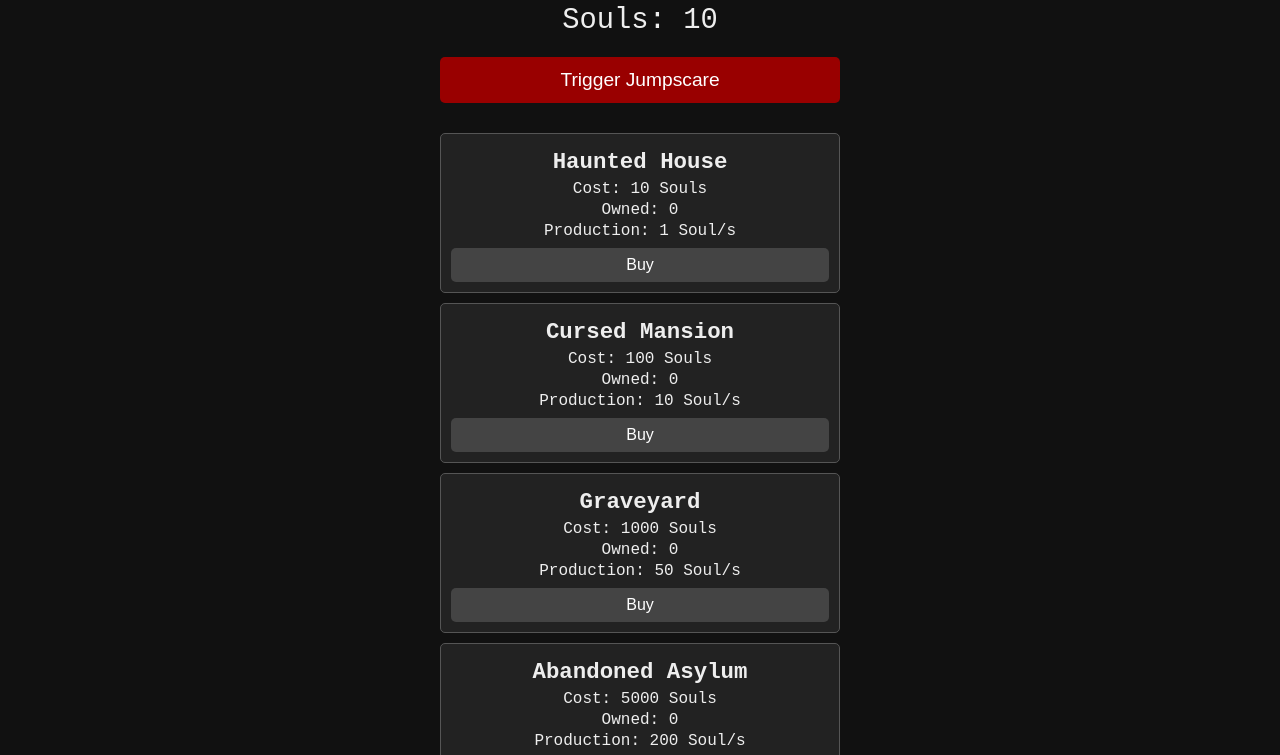
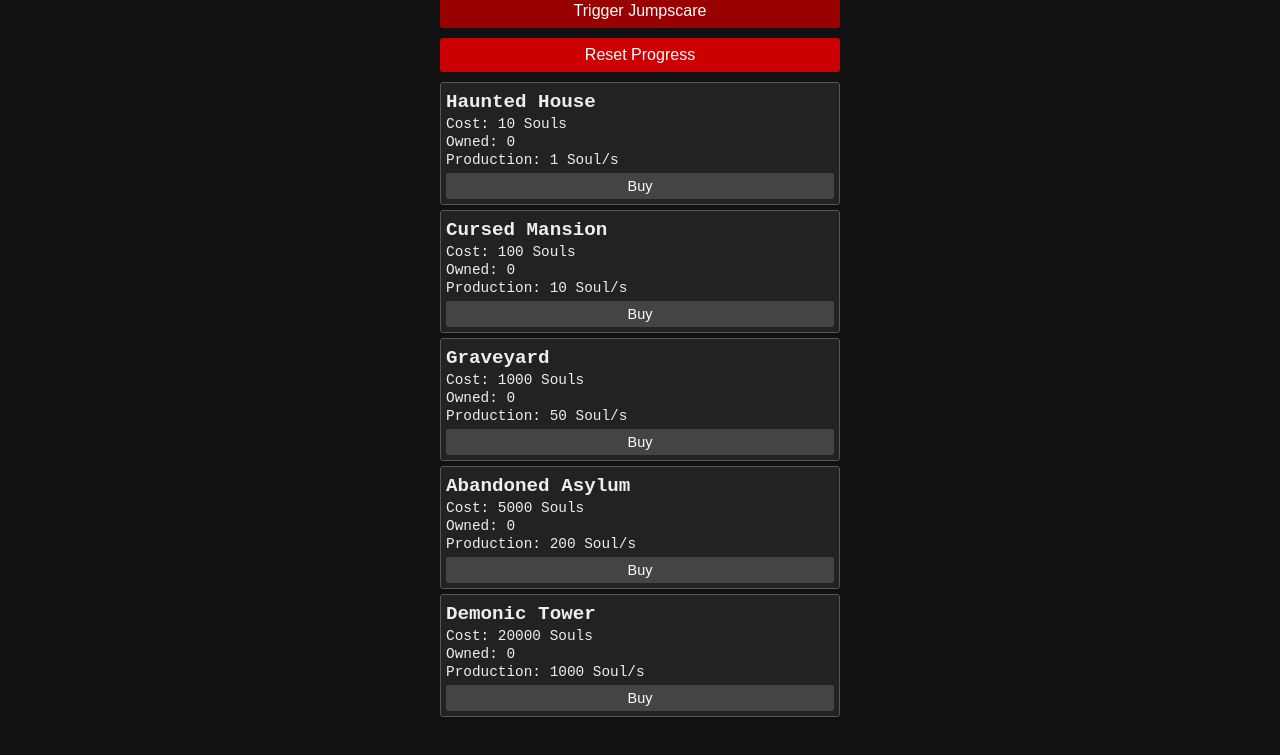
Before and after one commit to largefort/idlejumpscaretycoon, a plain HTML site: page index.html in a window 1280 px wide. Shown: the part 76-831 px from the top of the page. After the commit the page ends 803 px from the top, so only its background shows below. Drawn offline with Linux system fonts and the light colour scheme.

Commit message:
Update index.html

```diff
--- a/index.html
+++ b/index.html
@@ -4,72 +4,97 @@
   <meta charset="UTF-8">
   <!-- Viewport meta tag for responsive design on mobile devices -->
   <meta name="viewport" content="width=device-width, initial-scale=1.0">
-  <title>Idle Jumpscare Tycoon - Mobile</title>
+  <title>Idle Jumpscare Tycoon - Compact</title>
   <style>
-    /* Mobile-first styles */
+    /* Compact UI design for mobile */
     body {
       background-color: #111;
       color: #eee;
+      margin: 0;
+      padding: 0;
       font-family: 'Courier New', Courier, monospace;
+    }
+    /* Fixed header for counters */
+    #header {
+      position: fixed;
+      top: 0;
+      left: 0;
+      width: 100%;
+      background-color: #222;
+      color: #fff;
+      padding: 5px;
       text-align: center;
+      box-shadow: 0 2px 5px rgba(0,0,0,0.5);
+      z-index: 1000;
+    }
+    #header h1 {
+      font-size: 1.4em;
       margin: 0;
-      padding: 10px;
+    }
+    #counters {
+      margin-top: 3px;
+      display: flex;
+      justify-content: space-around;
+    }
+    #counters div {
+      font-size: 0.9em;
+    }
+    /* Main content container below header */
+    #content {
+      margin-top: 60px; /* space for fixed header */
+      padding: 5px;
       display: flex;
       flex-direction: column;
       align-items: center;
     }
-    h1 {
-      font-size: 2.2em;
-      margin: 10px 0;
-    }
-    #souls {
-      font-size: 1.8em;
-      margin: 10px 0;
-    }
-    #jumpscareButton {
+    #jumpscareButton, #resetButton {
       background-color: #900;
       color: #fff;
       border: none;
-      padding: 12px 20px;
-      font-size: 1.2em;
+      padding: 8px 12px;
+      font-size: 1em;
       cursor: pointer;
-      border-radius: 5px;
+      border-radius: 3px;
       width: 90%;
       max-width: 400px;
-      margin: 10px auto;
+      margin: 5px auto;
+    }
+    /* Make reset button stand out with a different color */
+    #resetButton {
+      background-color: #c00;
     }
     #buildings {
       width: 100%;
       max-width: 400px;
-      margin: 20px auto;
+      margin: 5px auto;
       display: flex;
       flex-direction: column;
-      gap: 10px;
+      gap: 5px;
     }
     .building {
       border: 1px solid #555;
-      padding: 10px;
+      padding: 5px;
       background-color: #222;
-      border-radius: 5px;
+      border-radius: 3px;
     }
     .building h3 {
-      margin: 5px 0;
-      font-size: 1.4em;
+      margin: 3px 0;
+      font-size: 1.2em;
     }
     .building p {
-      margin: 3px 0;
-      font-size: 1em;
+      margin: 2px 0;
+      font-size: 0.9em;
     }
     .buy {
       background-color: #444;
       color: #fff;
       border: none;
-      padding: 8px 15px;
-      font-size: 1em;
+      padding: 5px 10px;
+      font-size: 0.9em;
       cursor: pointer;
-      border-radius: 5px;
+      border-radius: 3px;
       width: 100%;
-      margin-top: 5px;
+      margin-top: 3px;
     }
     .buy:hover {
       background-color: #666;
@@ -77,104 +102,125 @@
   </style>
 </head>
 <body>
-  <h1>Idle Jumpscare Tycoon</h1>
-  <div id="souls">Souls: 10</div>
+  <!-- Fixed header with counters -->
+  <div id="header">
+    <h1 id="gameTitle">Idle Jumpscare Tycoon</h1>
+    <div id="counters">
+      <div id="soulsCounter">Souls: 10</div>
+      <div id="spsCounter">SPS: 0</div>
+    </div>
+  </div>
+  <div id="content">
     <button id="jumpscareButton">Trigger Jumpscare</button>
+    <!-- New Reset Progress button -->
+    <button id="resetButton">Reset Progress</button>
     <div id="buildings">
       <!-- Haunted House -->
       <div class="building" data-id="hauntedHouse">
         <h3>Haunted House</h3>
-      <p>Cost: <span class="cost">10</span> Souls</p>
-      <p>Owned: <span class="owned">0</span></p>
-      <p>Production: <span class="production">1</span> Soul/s</p>
+        <p class="costLine">Cost: <span class="cost">10</span> Souls</p>
+        <p class="ownedLine">Owned: <span class="owned">0</span></p>
+        <p class="productionLine">Production: <span class="production">1</span> Soul/s</p>
         <button class="buy">Buy</button>
       </div>
       <!-- Cursed Mansion -->
       <div class="building" data-id="cursedMansion">
         <h3>Cursed Mansion</h3>
-      <p>Cost: <span class="cost">100</span> Souls</p>
-      <p>Owned: <span class="owned">0</span></p>
-      <p>Production: <span class="production">10</span> Soul/s</p>
+        <p class="costLine">Cost: <span class="cost">100</span> Souls</p>
+        <p class="ownedLine">Owned: <span class="owned">0</span></p>
+        <p class="productionLine">Production: <span class="production">10</span> Soul/s</p>
         <button class="buy">Buy</button>
       </div>
       <!-- Graveyard -->
       <div class="building" data-id="graveyard">
         <h3>Graveyard</h3>
-      <p>Cost: <span class="cost">1000</span> Souls</p>
-      <p>Owned: <span class="owned">0</span></p>
-      <p>Production: <span class="production">50</span> Soul/s</p>
+        <p class="costLine">Cost: <span class="cost">1000</span> Souls</p>
+        <p class="ownedLine">Owned: <span class="owned">0</span></p>
+        <p class="productionLine">Production: <span class="production">50</span> Soul/s</p>
         <button class="buy">Buy</button>
       </div>
       <!-- Abandoned Asylum -->
       <div class="building" data-id="abandonedAsylum">
         <h3>Abandoned Asylum</h3>
-      <p>Cost: <span class="cost">5000</span> Souls</p>
-      <p>Owned: <span class="owned">0</span></p>
-      <p>Production: <span class="production">200</span> Soul/s</p>
+        <p class="costLine">Cost: <span class="cost">5000</span> Souls</p>
+        <p class="ownedLine">Owned: <span class="owned">0</span></p>
+        <p class="productionLine">Production: <span class="production">200</span> Soul/s</p>
         <button class="buy">Buy</button>
       </div>
       <!-- Demonic Tower -->
       <div class="building" data-id="demonicTower">
         <h3>Demonic Tower</h3>
-      <p>Cost: <span class="cost">20000</span> Souls</p>
-      <p>Owned: <span class="owned">0</span></p>
-      <p>Production: <span class="production">1000</span> Soul/s</p>
+        <p class="costLine">Cost: <span class="cost">20000</span> Souls</p>
+        <p class="ownedLine">Owned: <span class="owned">0</span></p>
+        <p class="productionLine">Production: <span class="production">1000</span> Soul/s</p>
         <button class="buy">Buy</button>
+      </div>
     </div>
   </div>
 
   <script>
-    // Game state variables
-    // New players start with 10 souls.
-    let souls = 10;
-    const buildings = {
-      hauntedHouse: {
-        name: "Haunted House",
-        cost: 10,
-        production: 1,
-        owned: 0,
-        costMultiplier: 1.15
+    /*************** Translation System ***************/
+    const translationData = {
+      en: {
+        title: "Idle Jumpscare Tycoon",
+        souls: "Souls",
+        sps: "SPS",
+        triggerJumpscare: "Trigger Jumpscare",
+        hauntedHouse: "Haunted House",
+        cursedMansion: "Cursed Mansion",
+        graveyard: "Graveyard",
+        abandonedAsylum: "Abandoned Asylum",
+        demonicTower: "Demonic Tower",
+        cost: "Cost",
+        owned: "Owned",
+        production: "Production",
+        soulPerSec: "Soul/s",
+        notEnoughSouls: "Not enough souls to buy",
+        jumpscareSuccess: "Jumpscare successful! Humans trembled with fear—collecting",
+        jumpscareSouls: "souls!",
+        needBuilding: "You need to own at least one building to scare humans!",
+        buy: "Buy"
       },
-      cursedMansion: {
-        name: "Cursed Mansion",
-        cost: 100,
-        production: 10,
-        owned: 0,
-        costMultiplier: 1.15
-      },
-      graveyard: {
-        name: "Graveyard",
-        cost: 1000,
-        production: 50,
-        owned: 0,
-        costMultiplier: 1.15
-      },
-      abandonedAsylum: {
-        name: "Abandoned Asylum",
-        cost: 5000,
-        production: 200,
-        owned: 0,
-        costMultiplier: 1.15
-      },
-      demonicTower: {
-        name: "Demonic Tower",
-        cost: 20000,
-        production: 1000,
-        owned: 0,
-        costMultiplier: 1.15
+      es: {
+        title: "Idle Jumpscare Tycoon",
+        souls: "Almas",
+        sps: "APS",
+        triggerJumpscare: "Activar Sustazo",
+        hauntedHouse: "Casa Embrujada",
+        cursedMansion: "Mansión Maldita",
+        graveyard: "Cementerio",
+        abandonedAsylum: "Manicomio Abandonado",
+        demonicTower: "Torre Demoníaca",
+        cost: "Costo",
+        owned: "Poseídas",
+        production: "Producción",
+        soulPerSec: "Alma/s",
+        notEnoughSouls: "¡No tienes suficientes almas para comprar",
+        jumpscareSuccess: "¡Susto exitoso! Los humanos temblaron de miedo, ¡has recolectado",
+        jumpscareSouls: "almas!",
+        needBuilding: "¡Necesitas poseer al menos un edificio para asustar a los humanos!",
+        buy: "Comprar"
       }
     };
 
-    // Save game state to localStorage
+    const userLang = navigator.language.substring(0, 2);
+    const texts = translationData[userLang] ? translationData[userLang] : translationData['en'];
+
+    /*************** Game State & Functions ***************/
+    let souls = 10;
+    const buildings = {
+      hauntedHouse: { name: "Haunted House", cost: 10, production: 1, owned: 0, costMultiplier: 1.15 },
+      cursedMansion: { name: "Cursed Mansion", cost: 100, production: 10, owned: 0, costMultiplier: 1.15 },
+      graveyard: { name: "Graveyard", cost: 1000, production: 50, owned: 0, costMultiplier: 1.15 },
+      abandonedAsylum: { name: "Abandoned Asylum", cost: 5000, production: 200, owned: 0, costMultiplier: 1.15 },
+      demonicTower: { name: "Demonic Tower", cost: 20000, production: 1000, owned: 0, costMultiplier: 1.15 }
+    };
+
     function saveGame() {
-      const saveData = {
-        souls: souls,
-        buildings: buildings
-      };
+      const saveData = { souls: souls, buildings: buildings };
       localStorage.setItem('idleJumpscareTycoonSave', JSON.stringify(saveData));
     }
 
-    // Load game state from localStorage
     function loadGame() {
       const saveData = localStorage.getItem('idleJumpscareTycoonSave');
       if (saveData) {
@@ -191,9 +237,34 @@
       }
     }
 
-    // Update the display for souls and building stats
+    function applyTranslations() {
+      document.getElementById("gameTitle").innerText = texts.title;
+      document.getElementById("jumpscareButton").innerText = texts.triggerJumpscare;
+      document.querySelectorAll(".building").forEach(function(buildingElem) {
+        const id = buildingElem.getAttribute("data-id");
+        const building = buildings[id];
+        if (texts[id]) {
+          buildingElem.querySelector("h3").innerText = texts[id];
+        } else {
+          buildingElem.querySelector("h3").innerText = building.name;
+        }
+        const costLine = buildingElem.querySelector(".costLine");
+        const ownedLine = buildingElem.querySelector(".ownedLine");
+        const productionLine = buildingElem.querySelector(".productionLine");
+        costLine.innerHTML = texts.cost + ": <span class='cost'>" + Math.floor(building.cost) + "</span> " + texts.souls;
+        ownedLine.innerHTML = texts.owned + ": <span class='owned'>" + building.owned + "</span>";
+        productionLine.innerHTML = texts.production + ": <span class='production'>" + building.production + "</span> " + texts.soulPerSec;
+        buildingElem.querySelector(".buy").innerText = texts.buy;
+      });
+    }
+
     function updateDisplay() {
-      document.getElementById("souls").innerText = "Souls: " + Math.floor(souls);
+      document.getElementById("soulsCounter").innerText = texts.souls + ": " + Math.floor(souls);
+      let totalSPS = 0;
+      for (let key in buildings) {
+        totalSPS += buildings[key].owned * buildings[key].production;
+      }
+      document.getElementById("spsCounter").innerText = texts.sps + ": " + totalSPS;
       for (let key in buildings) {
         const buildingElem = document.querySelector(`.building[data-id="${key}"]`);
         if (buildingElem) {
@@ -203,21 +274,18 @@
       }
     }
 
-    // Purchase a building if enough souls are available
     function purchaseBuilding(id) {
       const building = buildings[id];
       if (souls >= building.cost) {
         souls -= building.cost;
         building.owned += 1;
-        // Increase cost for subsequent purchases
         building.cost *= building.costMultiplier;
         updateDisplay();
       } else {
-        alert("Not enough souls to buy " + building.name + "!");
+        alert(texts.notEnoughSouls + " " + (texts[id] ? texts[id] : building.name) + "!");
       }
     }
 
-    // Attach event listeners for each Buy button
     document.querySelectorAll(".buy").forEach(button => {
       button.addEventListener("click", function() {
         const buildingId = this.parentElement.getAttribute("data-id");
@@ -225,7 +293,6 @@
       });
     });
 
-    // Production loop: Increase souls based on owned buildings every second
     function productionTick() {
       let totalProduction = 0;
       for (let key in buildings) {
@@ -235,34 +302,37 @@
       updateDisplay();
     }
 
-    // Trigger a jumpscare event that grants bonus souls
     function triggerJumpscare() {
       let totalBuildings = 0;
       for (let key in buildings) {
         totalBuildings += buildings[key].owned;
       }
       if (totalBuildings === 0) {
-        alert("You need to own at least one building to scare humans!");
+        alert(texts.needBuilding);
         return;
       }
-      // Generate a bonus between 50 and 150 souls per owned building
       const bonusMultiplier = Math.floor(Math.random() * 100) + 50;
       const bonus = bonusMultiplier * totalBuildings;
       souls += bonus;
-      alert("Jumpscare successful! Humans trembled with fear—collecting " + bonus + " souls!");
+      alert(texts.jumpscareSuccess + " " + bonus + " " + texts.jumpscareSouls);
       updateDisplay();
     }
 
-    // Event listener for the Jumpscare button
     document.getElementById("jumpscareButton").addEventListener("click", triggerJumpscare);
 
-    // Load saved game state (if available) and update display
+    // Erase progress feature: Reset game state and clear localStorage
+    document.getElementById("resetButton").addEventListener("click", function() {
+      if (confirm("Are you sure you want to erase your progress? This cannot be undone.")) {
+        localStorage.removeItem('idleJumpscareTycoonSave');
+        location.reload();
+      }
+    });
+
     loadGame();
+    applyTranslations();
     updateDisplay();
 
-    // Start the production loop (every 1 second)
     setInterval(productionTick, 1000);
-    // Autosave game every 5 seconds
     setInterval(saveGame, 5000);
   </script>
 </body>
```
Lines whose indentation alone changed are shown as unchanged.
